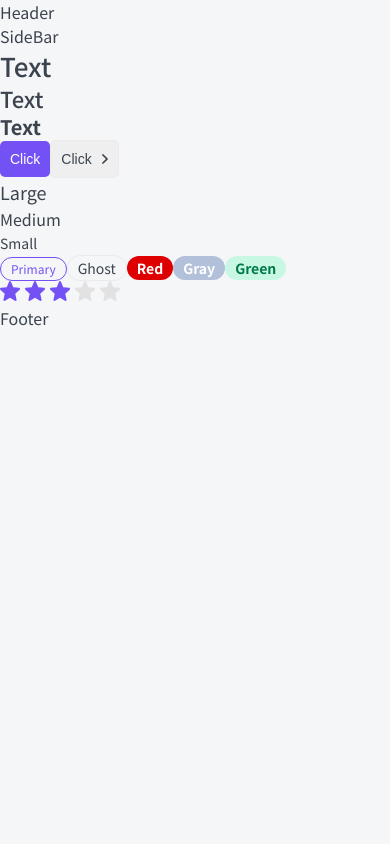
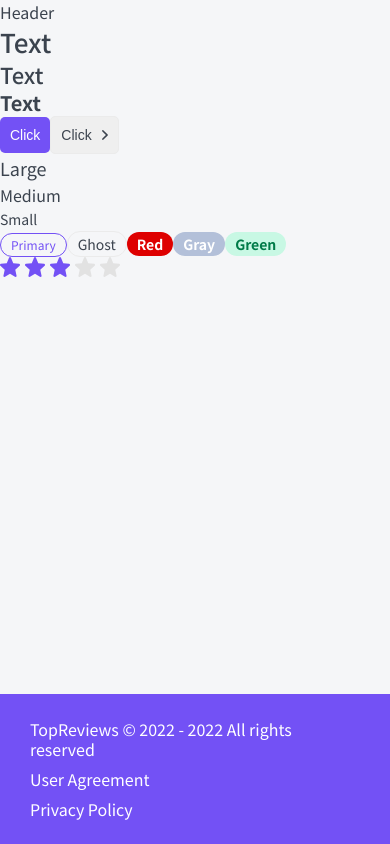
Before and after one commit to AzarakD/next-feedback-service, a Next.js app: page / in a window 390 px wide. Built offline with nearby package versions, Linux system fonts and the light colour scheme.

Commit message:
add grid template and footer

```diff
--- a/layout/Footer/Footer.module.css
+++ b/layout/Footer/Footer.module.css
@@ -0,0 +1,23 @@
+.footer {
+  display: grid;
+
+  padding: 25px 30px;
+
+  color: var(--white);
+  background-color: var(--primary);
+
+  font-size: 16px;
+  line-height: 20px;
+  gap: 10px 40px;
+  grid-template-columns: 1fr auto auto;
+}
+
+.footer a:hover {
+  color: var(--gray-light);
+}
+
+@media (max-width: 765px) {
+  .footer {
+    grid-template-columns: 1fr;
+  }
+}
--- a/layout/Footer/Footer.tsx
+++ b/layout/Footer/Footer.tsx
@@ -1,8 +1,21 @@
 import clsx from "clsx";
+import { format } from "date-fns";
 
 import { FooterProps } from "./Footer.props";
 import styles from "./Footer.module.css";
 
-export const Footer = (props: FooterProps) => {
-  return <div {...props}>Footer</div>;
+export const Footer = ({ className, ...props }: FooterProps) => {
+  return (
+    <footer className={clsx(className, styles.footer)} {...props}>
+      <div>
+        TopReviews © 2022 - {format(new Date(), "yyyy")} All rights reserved
+      </div>
+      <a href="#" target="_blank">
+        User Agreement
+      </a>
+      <a href="#" target="_blank">
+        Privacy Policy
+      </a>
+    </footer>
+  );
 };
--- a/layout/Layout.module.css
+++ b/layout/Layout.module.css
@@ -0,0 +1,51 @@
+.wrapper {
+  display: grid;
+
+  min-height: 100vh;
+  gap: 0 30px;
+
+  /* grid-template-columns: auto 230px minmax(320px, 1200px) auto; */
+
+  /* grid-template-rows: auto 1fr auto; */
+
+  grid-template:
+    ". header header ." auto
+    ". sidebar body ." 1fr
+    "footer footer footer footer" auto
+    / auto 230px minmax(320px, 1200px) auto;
+}
+
+.header {
+  display: none;
+  grid-area: header;
+}
+
+.sidebar {
+  grid-area: sidebar;
+}
+
+.body {
+  grid-area: body;
+}
+
+.footer {
+  grid-area: footer;
+}
+
+@media (max-width: 765px) {
+  .wrapper {
+    grid-template:
+      "header" auto
+      "body" 1fr
+      "footer" auto
+      / minmax(320px, 1200px);
+  }
+
+  .header {
+    display: block;
+  }
+
+  .sidebar {
+    display: none;
+  }
+}
--- a/layout/Layout.tsx
+++ b/layout/Layout.tsx
@@ -1,5 +1,4 @@
 import { FunctionComponent } from "react";
-import clsx from "clsx";
 
 import { Header } from "./Header/Header";
 import { SideBar } from "./SideBar/SideBar";
@@ -10,14 +9,12 @@
 
 const Layout = ({ children }: LayoutProps) => {
   return (
-    <>
-      <Header />
-      <div>
-        <SideBar />
-        <div>{children}</div>
-      </div>
-      <Footer />
-    </>
+    <div className={styles.wrapper}>
+      <Header className={styles.header} />
+      <SideBar className={styles.sidebar} />
+      <div className={styles.body}>{children}</div>
+      <Footer className={styles.footer} />
+    </div>
   );
 };
 
--- a/package.json
+++ b/package.json
@@ -12,6 +12,7 @@
   },
   "dependencies": {
     "clsx": "1.2.1",
+    "date-fns": "2.29.3",
     "next": "12.3.1",
     "react": "18.2.0",
     "react-dom": "18.2.0"
```
Also changed, not shown: 1 other file (tests, documents, lock files or other folders).
